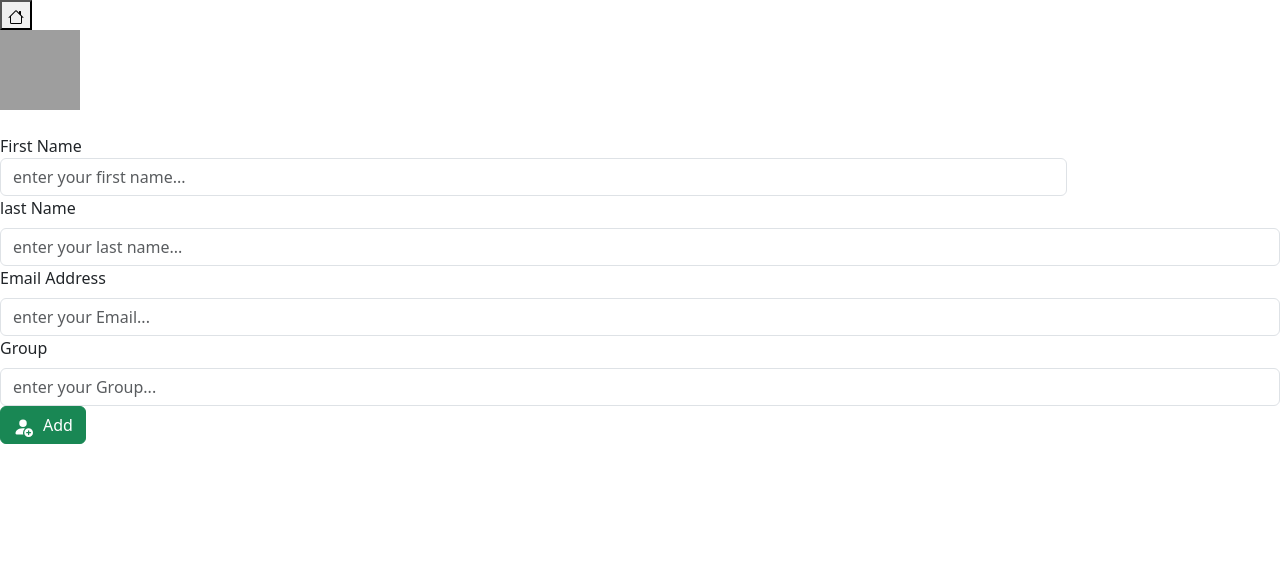
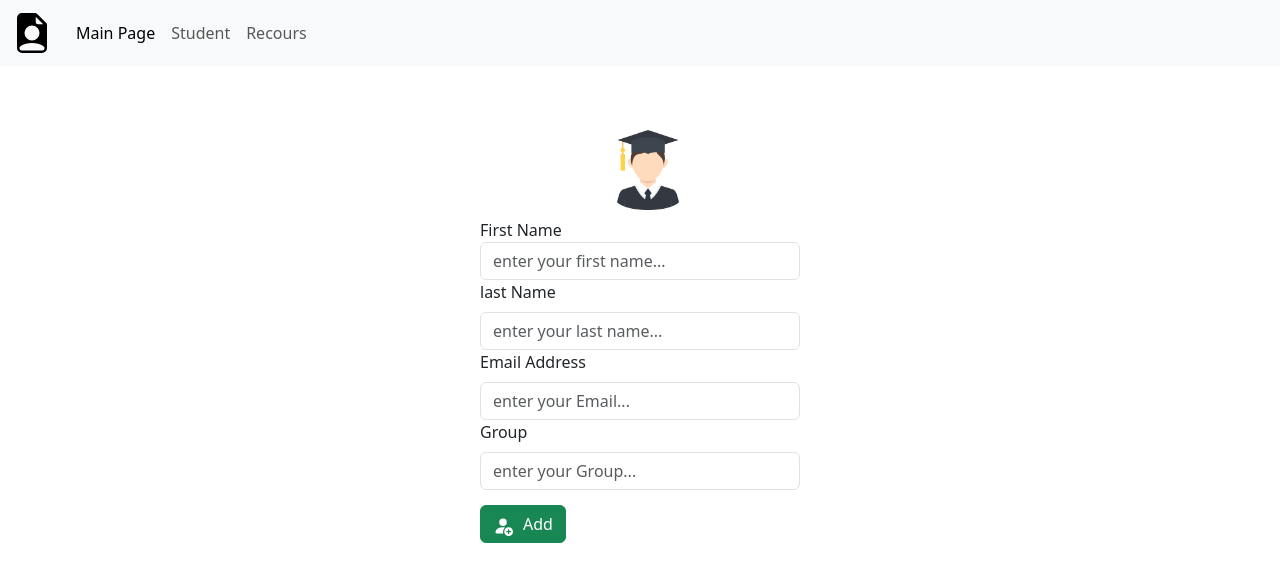
Before and after one commit to hanhoun127/PHP, a PHP site: page /student/AddStudent.php in a window 1280 px wide. Shown: the top 582 px of the page. Run offline with PHP 8.4, Linux system fonts and the light colour scheme; grey boxes are pictures that could not be loaded.

Commit message:
Add files via upload

```diff
--- a/student/AddStudent.php
+++ b/student/AddStudent.php
@@ -3,41 +3,70 @@
 <head>
     <meta charset="UTF-8">
     <meta name="viewport" content="width=device-width, initial-scale=1.0">
-    <!--include bootstrap-->
+    <!--use bootstrap-->
     <link href="https://cdn.jsdelivr.net/npm/bootstrap@5.3.2/dist/css/bootstrap.min.css" rel="stylesheet" integrity="sha384-T3c6CoIi6uLrA9TneNEoa7RxnatzjcDSCmG1MXxSR1GAsXEV/Dwwykc2MPK8M2HN" crossorigin="anonymous">
-    <link rel="shortcut icon" href="img/student.png" type="image/x-icon">
+    <link rel="shortcut icon" href="../img/student.png" type="image/x-icon">
     <title>Add Student</title>
 </head>
 <body>
-       <button>
-        <svg xmlns="http://www.w3.org/2000/svg" width="16" height="16" fill="currentColor" class="bi bi-house" viewBox="0 0 16 16">
-       <path d="M8.707 1.5a1 1 0 0 0-1.414 0L.646 8.146a.5.5 0 0 0 .708.708L2 8.207V13.5A1.5 1.5 0 0 0 3.5 15h9a1.5 1.5 0 0 0 1.5-1.5V8.207l.646.647a.5.5 0 0 0 .708-.708L13 5.793V2.5a.5.5 0 0 0-.5-.5h-1a.5.5 0 0 0-.5.5v1.293L8.707 1.5ZM13 7.207V13.5a.5.5 0 0 1-.5.5h-9a.5.5 0 0 1-.5-.5V7.207l5-5 5 5Z"/></svg>
-       <a href="index.php"></a></button>
-       <form action="" method="post" class="form-horizontal">
-            <div >
-                <img src="img/student.png"width="80" height="80" class="mb-4">
-                <div class="form-group">
-                    <label for="" class="control-label col-sm-2">First Name</label>
-                    <div class="col-sm-10">
-                    <input type="text" class="form-control" placeholder="enter your first name...">
+<!--navigation bar-->
+    <nav class="navbar navbar-expand-lg bg-body-tertiary">
+    <div class="container-fluid">
+        <a class="navbar-brand" href="#"><svg xmlns="http://www.w3.org/2000/svg" width="40" height="40" fill="currentColor" class="bi bi-file-earmark-person-fill" viewBox="0 0 16 16">
+        <path d="M9.293 0H4a2 2 0 0 0-2 2v12a2 2 0 0 0 2 2h8a2 2 0 0 0 2-2V4.707A1 1 0 0 0 13.707 4L10 .293A1 1 0 0 0 9.293 0zM9.5 3.5v-2l3 3h-2a1 1 0 0 1-1-1zM11 8a3 3 0 1 1-6 0 3 3 0 0 1 6 0zm2 5.755V14a1 1 0 0 1-1 1H4a1 1 0 0 1-1-1v-.245S4 12 8 12s5 1.755 5 1.755z"/>
+        </svg></a>
+        <div class="collapse navbar-collapse" id="navbarSupportedContent">
+        <ul class="navbar-nav me-auto mb-2 mb-lg-0">
+            <li class="nav-item">
+<!--link to main page-->
+            <a href="../index.php" class="nav-link active" aria-current="page">Main Page</a>
+            </li>
+<!--link to student page-->
+             <li class="nav-item"><a href="Student.php" class="nav-link">Student</a></li>
+<!--link to student page-->
+            <li class="nav-item"><a href="../recours/recours.php" class="nav-link">Recours</a></li>
+
+        </ul>
+        </div>
+    </div>
+    </nav>
+
+
+    <!--Add student form -->
+       <form action="../DBconnection/std.php" method="post" class="form-horizontal">
+            <div  style="position:absolute; margin:5%;left:20%;width:50%">
+            <!--students icon-->
+                <img src="../img/student.png"width="80" height="80" style="margin-left:45%" class="mb-2">
+            <!--first name label+input-->
+                <div class="form-group" style="margin-left:25%">
+                    <label class="control-label">First Name</label>
+                    <div class="col-sm-8"  >
+                    <input type="text" class="form-control" placeholder="enter your first name..." name="firstname">
                     </div></div>
-                <div class="form-group">
-                    <label for="" class="form-label">last Name</label>
-                    <input type="text" class="form-control" placeholder="enter your last name...">
-                </div>
-                <div class="form-group">
-                    <label for="" class="form-label">Email Address</label>
-                    <input type="email" class="form-control" placeholder="enter your Email...">
-                </div>
-                <div class="form-group">
-                    <label for="" class="form-label">Group</label>
-                    <input type="text" class="form-control" placeholder="enter your Group...">
-                </div>
-                <button type="submit" class="btn btn-success" ><svg xmlns="http://www.w3.org/2000/svg" style="margin-right:10px" width="20" height="20" fill="currentColor" class="bi bi-person-fill-add" viewBox="0 0 16 16">
+            <!--last name label+input-->
+                <div class="form-group" style="margin-left:25%">
+                    <label class="form-label">last Name</label>
+                    <div class="col-sm-8">
+                    <input type="text" class="form-control" placeholder="enter your last name..." name="lastname">
+                </div></div>
+            <!--email label+input-->
+                <div class="form-group" style="margin-left:25%">
+                    <label class="form-label">Email Address</label>
+                    <div class="col-sm-8">
+                    <input type="email" class="form-control" placeholder="enter your Email..." name="email">
+                </div></div>
+            <!--group label+input-->
+                <div class="form-group" style="margin-left:25%">
+                    <label class="form-label">Group</label>
+                    <div class="col-sm-8">
+                    <input type="text" class="form-control" placeholder="enter your Group..." name="group">
+                </div></div>
+            <!--Add button-->
+                <button type="submit" class="btn btn-success" name="add" style="margin-top:15px;margin-left:25%"><svg xmlns="http://www.w3.org/2000/svg" style="margin-right:10px" width="20" height="20" fill="currentColor" class="bi bi-person-fill-add" viewBox="0 0 16 16">
                 <path d="M12.5 16a3.5 3.5 0 1 0 0-7 3.5 3.5 0 0 0 0 7Zm.5-5v1h1a.5.5 0 0 1 0 1h-1v1a.5.5 0 0 1-1 0v-1h-1a.5.5 0 0 1 0-1h1v-1a.5.5 0 0 1 1 0Zm-2-6a3 3 0 1 1-6 0 3 3 0 0 1 6 0Z"/>
                 <path d="M2 13c0 1 1 1 1 1h5.256A4.493 4.493 0 0 1 8 12.5a4.49 4.49 0 0 1 1.544-3.393C9.077 9.038 8.564 9 8 9c-5 0-6 3-6 4Z"/>
                 </svg>Add</button>
             </div>
-        </form>
+            </form>
 </body>
 </html>
```
Also changed, not shown: DBconnection/std.php (+22 -0 lines), index.php (added, +34 -0 lines), recours/AddRecours.php (+34 -0 lines), recours/listRecours.php (+33 -0 lines), recours/recours.php (+34 -0 lines), student/Student.php (+33 -0 lines), student/searchStudent.php (+34 -0 lines), DBconnection/connection.php (added), img/student.png (added).
